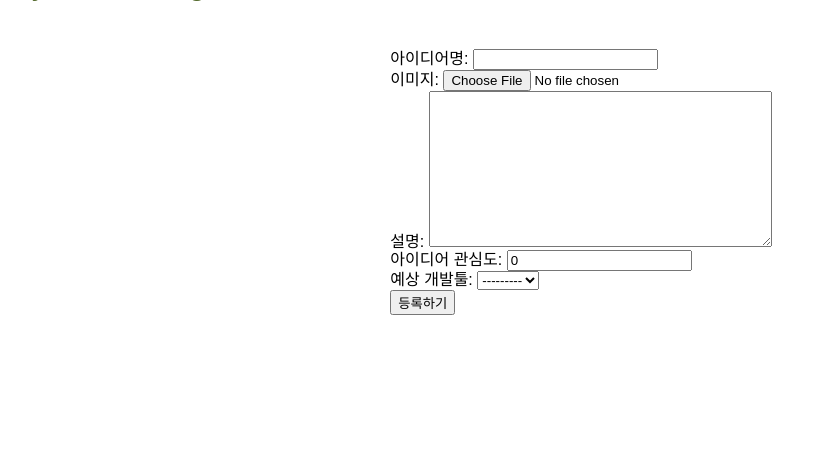
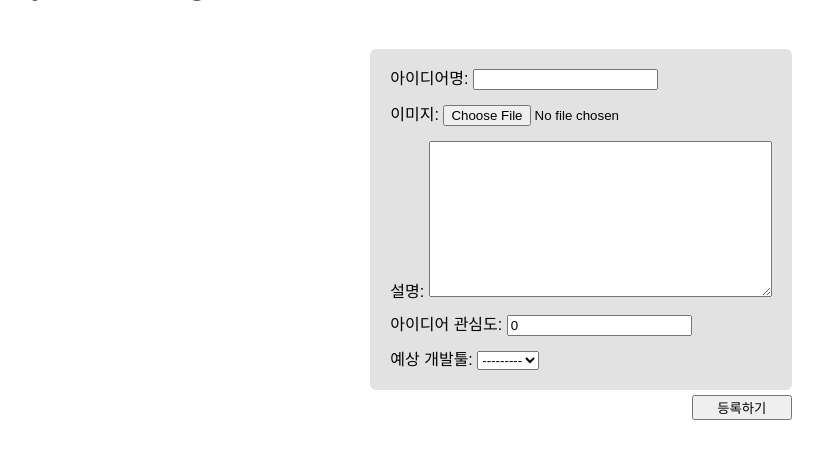
Before and after one commit to Pirogramming-20/JeongYonghwa, a Django app: page /idea/create/ in a window 1280 px wide. Shown: the part 83-542 px from the top of the page, without its empty margins (59-882 px from the left). Run offline with Django 5.2, Linux system fonts and the light colour scheme; data that the repository does not hold is empty; some libraries are stand-ins or nearby versions; some web fonts are replaced.

Commit message:
일부 수정

```diff
--- a/SWIDEA_SITE/apps/idea/views.py
+++ b/SWIDEA_SITE/apps/idea/views.py
@@ -6,7 +6,7 @@ from .forms import *
 
 def show_list(request):
     ideas = Idea.objects.all()
-    paginator = Paginator(ideas, 2)
+    paginator = Paginator(ideas, 4)
     page = request.GET.get('page')
     if not page or int(page) < 1:
         page = 1
@@ -66,7 +66,7 @@ def change_marked(request, pk):
 
 def change_order(request, criterion):
     ideas = Idea.objects.order_by(criterion)
-    paginator = Paginator(ideas, 2)
+    paginator = Paginator(ideas, 4)
     page = request.GET.get('page')
     if not page or int(page) < 1:
         page = 1
--- a/SWIDEA_SITE/static/css/idea.css
+++ b/SWIDEA_SITE/static/css/idea.css
@@ -323,7 +323,31 @@ header {
 }
 
 #idea-paginate {
+    position: relative;
     display: flex;
     flex-direction: column;
     align-items: center;
 }
+
+#criteria-div {
+    position: absolute;
+    right: 0;
+    bottom: 1;
+}
+
+.form-theme {
+    position: relative;
+    display: flex;
+    flex-direction: column;
+    gap: 15px;
+    background-color: #e2e2e2;
+    padding: 20px;
+    border-radius: 6px;
+}
+
+.form-theme > button {
+    position: absolute;
+    width: 100px;
+    right: 0;
+    bottom: -30;
+}
--- a/SWIDEA_SITE/templates/devtool/devtool_register.html
+++ b/SWIDEA_SITE/templates/devtool/devtool_register.html
@@ -1,7 +1,7 @@
 {% extends "base.html" %}
 
 {% block content %}
-    <form action="{%url 'devtool:create'%}" method='post'>
+    <form class='form-theme' action="{%url 'devtool:create'%}" method='post'>
         {% csrf_token %}
         {{form.as_p}}
         <button>등록하기</button>
--- a/SWIDEA_SITE/templates/idea/idea_list.html
+++ b/SWIDEA_SITE/templates/idea/idea_list.html
@@ -1,6 +1,8 @@
 {% extends "base.html" %}
 
 {% block content %}
+<div id='idea-paginate'>
+<div id="criteria-div">
     <label for="criteria">정렬 기준:</label>
     <select id="criteria">
         <option value="">------</option>
@@ -10,7 +12,7 @@
         <option value="-id">최신순</option>
         <option value="-interest">관심도순</option>
     </select>
-<div id='idea-paginate'>
+</div>
     <div class='idea-container'>
     {% for idea in page_obj %}
         <div class='idea-box'>
--- a/SWIDEA_SITE/templates/idea/idea_register.html
+++ b/SWIDEA_SITE/templates/idea/idea_register.html
@@ -1,7 +1,7 @@
 {% extends "base.html" %}
 
 {% block content %}
-<form action="{%url 'idea:create'%}" method="post" enctype="multipart/form-data">
+<form class='form-theme' action="{%url 'idea:create'%}" method="post" enctype="multipart/form-data">
     {% csrf_token %}
     {{form.as_p}}
     <button>등록하기</button>
```
Also changed, not shown: SWIDEA_SITE/templates/idea/idea_partial.html (deleted). Lines whose indentation alone changed are shown as unchanged.
